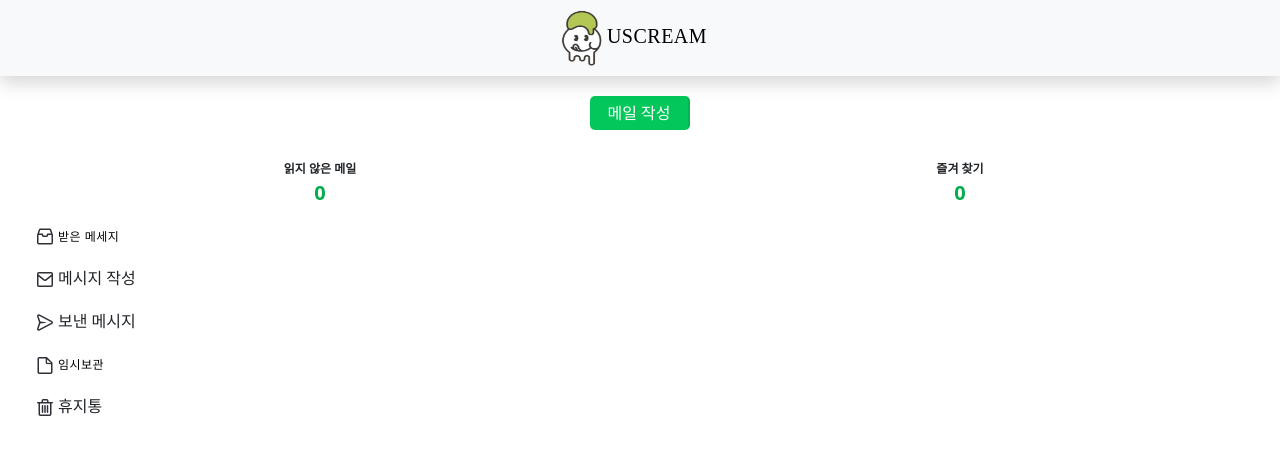
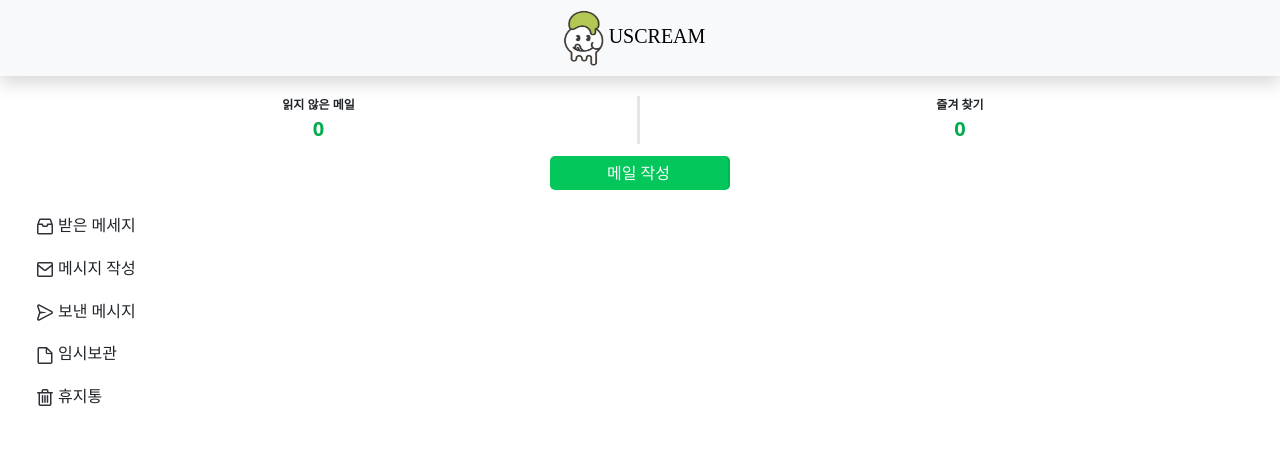
Before and after one commit to nonghtt/final_uscream_vue, a Vue app: page /SideBar in a window 1280 px wide. Shown: the top 454 px of the page. Built offline with nearby package versions, Linux system fonts and the light colour scheme; no server answers.

Commit message:
msg all and location scoped

```diff
--- a/src/components/msg/AddMsg.vue
+++ b/src/components/msg/AddMsg.vue
@@ -89,14 +89,12 @@ export default {
             self.array = str_receiver.split(",")                 //array에는 manager 이름이 갯수만큼있다.
             self.searchResults=[];                               //storeid를 담을 배열변수
 
-
                 for(var i=0;i<self.array.length;i++){
 
                    await self.$axios.get("http://localhost:8085/store/manager/" + self.array[i], { params: { name: self.array[i]} })
                         .then(res => {
 
                             self.searchResults[i] = res.data;
-
                             if(res.data=='전송오류'){
                                 self.searchResults[i] = self.array[i];
                             }
@@ -113,6 +111,14 @@ export default {
             this.alertname = [];
             const name = [];
 
+            if(self.title==''||self.receiver==''){
+                if(self.title==''){
+                    alert("제목을 입력하세요.")
+                }else{
+                    alert("받는 사람을 입력해주세요")
+                }
+            }
+            else{
 
             for (var i = 0; i < self.searchResults.length; i++) {
 
@@ -141,19 +147,21 @@ export default {
                 alert("["+self.alertname+"]"+ "  없는 사용자입니다.");
             }
             self.$router.push({ name: 'SendMsg' });
+        }
         },
-
-
-
-
         async tempmsg() {
             const self = this;
             this.alertname = [];
             const name = [];
             let sender = sessionStorage.getItem("loginId");
 
+
+
+
+            if(self.title==''){
+                    alert("제목을 입력하세요.")
+            }else{
             for (let i=0;i<self.searchResults.length;i++) {
-
                 let form = new FormData();
                 form.append('sender', sender);
                 form.append('receiver', self.searchResults[i]);
@@ -162,7 +170,8 @@ export default {
                 if (self.file) {
                     form.append('mfile', self.file);
                 }
-              await self.$axios.post("http://localhost:8085/msg/temp", form, { headers: { "Content-Type": "multipart/form-data" } })
+              await self.$axios.post("http://localhost:8085/msg/temp", form, { headers: { "Content-Type": "multipart/form-data"}})
+
             }
             for (var j = 0; j < name.length; j++) {
                 const res = await self.$axios.get("http://localhost:8085/msg/search/" + name[j])
@@ -175,16 +184,13 @@ export default {
                 alert("["+self.alertname+"]"+ "  없는 사용자입니다.");
             }
             self.$router.push({ name: 'ReceiveMsg' });
+        }
         },
 
-        // selectStoreId(storeid) {
-        //     const self = this;
-        //     self.receiver = storeid;
-        //     self.searchResults = [];
-        // }
 
+        }
     }
-}
+
 </script>
 
 
--- a/src/components/msg/AddTempMsg.vue
+++ b/src/components/msg/AddTempMsg.vue
@@ -100,6 +100,14 @@ export default {
 
             self.searchResults.push(self.dto.receiver.storeid);
 
+            if(self.dto.title==''|| self.dto.receiver.storeid==''){
+                if(self.dto.title==''){
+                    alert("제목을 입력해주세요.");
+                }else{
+                    alert("받는 사람을 입력해주세요.")
+                }
+            }else{
+
             for (var i = 0; i < self.searchResults.length; i++) {
 
                 let form = new FormData();
@@ -128,6 +136,7 @@ export default {
                 alert("["+self.alertname+"]"+ "  없는 사용자입니다.");
             }
             self.$router.push({ name: 'SendMsg' });
+        }
         },
         delmsg(num) {
             const self = this
--- a/src/components/msg/DelMsg.vue
+++ b/src/components/msg/DelMsg.vue
@@ -17,11 +17,10 @@
         </div>
         <div class="middlebar_container">
             <div class="middlebar">
-                <input type="button" class="but f btncolor" value="메일 작성" v-on:click="addmsg()">
-                <input type="button" class="but btncolor" value="영구삭제" v-on:click="delmsg()">
+                <input type="button" class="but f btncolor" value="영구삭제" v-on:click="delmsg()">
+                <input type="button" class="but btncolor" value="비우기" v-on:click="delallmsg()">
                 <input type="button" class="but btncolor" value="즐겨찾기" v-on:click="marklist()">
-                <input type="button" class="but btncolor" value="읽음" v-on:click="readlist()">
-                <input type="button" class="but e btncolor" value="비우기" v-on:click="delallmsg()">
+                <input type="button" class="but e btncolor" value="읽음" v-on:click="readlist()">
             </div>
             <div class="searchbar">
                 <form>
--- a/src/components/msg/MarkMsg.vue
+++ b/src/components/msg/MarkMsg.vue
@@ -15,8 +15,7 @@
         </div>
         <div class="middlebar_container" style="border-bottom: 1px solid;">
             <div class="middlebar">
-                <input type="button"  class="but f btncolor" value="메일 작성" v-on:click="addmsg()">
-                <input type="button"  class="but btncolor" value="휴지통으로" v-on:click="delmsg(msg.num)">
+                <input type="button"  class="but f btncolor" value="휴지통으로" v-on:click="delmsg(msg.num)">
                 <input type="button"  class="but btncolor" value="즐찾" v-on:click="marklist()">
                 <input type="button"  class="but e btncolor" value="읽음" v-on:click="readlist()">
             </div>
--- a/src/components/msg/ReceiveMsg.vue
+++ b/src/components/msg/ReceiveMsg.vue
@@ -14,8 +14,7 @@
             </div>
             <div class="middlebar_container" style="border-bottom: 1px solid;">
                 <div class="middlebar">
-                <input type="button" class="but f btncolor" value="메일 작성" v-on:click="addmsg()">
-                <input type="button" class="but btncolor" value="휴지통으로" v-on:click="delmsg()">
+                    <input type="button" class="but f btncolor" value="휴지통으로" v-on:click="delmsg()">
                     <input type="button" class="but btncolor" value="즐겨찾기" v-on:click="marklist()">
                     <input type="button" class="but e btncolor" value="읽음" v-on:click="readlist()">
                 </div>
@@ -37,19 +36,29 @@
                             <img class="lcon" :src="readimg" v-if="msg.readcheck == 1" v-on:click="read(msg.msgnum)">
                             <img class="lcon" :src="readimg2" v-else v-on:click="read(msg.msgnum)">
                         </td>
-                    <td :class="{ 'bold': msg.readcheck === true }">{{msg.sender.managername}}</td>
-                    <td v-on:click="detail(msg.msgnum)" :class="{ 'bold': msg.readcheck === true }" @mouseover="changeCursor">
+                        <td :class="{ 'bold': msg.readcheck === true }">{{ msg.sender.managername }}</td>
+                        <td v-on:click="detail(msg.msgnum)" :class="{ 'bold': msg.readcheck === true }"
+                            @mouseover="changeCursor">
                             <span :class="['limited-title']">{{ truncateTitle(msg.title, 20) }}</span>
                         </td>
-                    <td :class="{ 'bold': msg.readcheck === true }">{{msg.msgdate}}</td>
+                        <td :class="{ 'bold': msg.readcheck === true }">{{ msg.msgdate }}</td>
                     </tr>
                 </table>
             </div>
             <div class="pagination">
                 <button :disabled="currentPage === 1" @click="prevPage">이전</button>
-            <div v-for="pageNumber in totalPages" :key="pageNumber">
-                <button :class="{ active: currentPage === pageNumber }" @click="goToPage(pageNumber)">{{ pageNumber   }}</button>
+
+
+
+                <div v-for="i in pagearray" :key="i">
+                    <button :class="{ active: currentPage === i }" @click="goToPage(i)">
+                        {{ i }}
+                    </button>
                 </div>
+
+
+
+
                 <button :disabled="currentPage === totalPages" @click="nextPage">다음</button>
             </div>
         </div>
@@ -68,7 +77,7 @@ export default {
             countall: 0,
             count: 0,
             id: sessionStorage.getItem("loginId"),
-            sender:'',
+            sender: '',
             markimg: require("../../assets/staron.png"),
             markimg2: require("../../assets/starnomal.png"),
             readimg: require("../../assets/msgnoread.png"),
@@ -79,8 +88,9 @@ export default {
             clickmsg: [],
             currentPage: 1,
             pageSize: 15,
-            title:'',
-            maxLength:20
+            title: '',
+            maxLength: 20,
+            pagearray: [1, 2, 3, 4, 5],
         }
     },
     created: function () {
@@ -108,16 +118,20 @@ export default {
     },
 
     methods: {
+        // 제목 ...으로 자르기 메서드
         truncateTitle(title, maxLength) {
             if (title.length > maxLength) {
                 return title.substring(0, maxLength) + '...';
             }
             return title;
         },
+        // div에 마우스오버하면 클릭 버튼으로
         changeCursor() {
 
             event.target.style.cursor = 'pointer';
         },
+
+        //체크박스 배열에 담는 메서드
         checklist() {
             this.checkedmsg = [];
             for (let i = 0; i < this.checked.length; i++) {
@@ -128,6 +142,7 @@ export default {
                 }
             }
         },
+        // 체크 박스로 즐찾
         marklist() {
 
             const self = this;
@@ -138,11 +153,13 @@ export default {
             }
             window.location.reload();
         },
+        // 그냥 즐찾
         mark(num) {
             const self = this
             self.$axios.patch("http://localhost:8085/msg/mark/check/" + num)
             window.location.reload();
         },
+        // 체크 박스로 읽음
         readlist() {
             const self = this;
             for (let i = 0; i < this.checkedmsg.length; i++) {
@@ -151,11 +168,13 @@ export default {
             }
             window.location.reload();
         },
+        // 그냥 읽음
         read(num) {
             const self = this
             self.$axios.patch("http://localhost:8085/msg/read/check/" + num)
             window.location.reload();
         },
+        // 휴지통으로
         delmsg() {
             const self = this
             for (let i = 0; i < this.checkedmsg.length; i++) {
@@ -164,55 +183,77 @@ export default {
             }
             self.$router.push({ name: 'DelMsg' })
         },
-
+        // 상세 페이지
         detail(num) {
             const self = this
             self.$axios.patch("http://localhost:8085/msg/read/detail/check/" + num)
             self.$router.push({ name: 'DetailMsg', query: { 'num': num } })
         },
+        // 글 작성 페이지로 이동
         addmsg() {
             this.$router.push({ name: 'AddMsg' });
         },
+        // 받은 메시지 페이지에서 보낸 사람으로 검색하는 메서드
         async receivemsgsearch() {
             const self = this;
             let receiver = self.id
 
             self.sender = document.getElementById("searchbar").value;
-            await self.$axios.get("http://localhost:8085/store/manager/"+ self.sender,{ params: { name: self.sender} })
+            await self.$axios.get("http://localhost:8085/store/manager/" + self.sender, { params: { name: self.sender } })
                 .then(res => {
-                           self.sender= res.data;
+                    self.sender = res.data;
                 })
             self.$axios.get("http://localhost:8085/msg/receivemsg/" + self.sender + "/" + receiver)
                 .then(function (res) {
                     self.list = res.data.msglist;
                 })
         },
+
+        // 페이징
         prevPage() {
             this.currentPage--;
+            this.lookFivePage(this.currentPage)
         },
         nextPage() {
-
             this.currentPage++;
+            this.lookFivePage(this.currentPage)
         },
         goToPage(pageNumber) {
+            this.lookFivePage(pageNumber)
             this.currentPage = pageNumber;
         },
 
+        lookFivePage(pageNumber) {
+            if (pageNumber == 1 || pageNumber == 2) {   // 1,2페이지 클릭했을 때 1, 2, 3, 4, 5 뜨게 만들어주기
+                for (let i = 0; i < this.pagearray.length; i++) {
+                    this.pagearray[i] = i + 1;
+                }
+            } else if (pageNumber == this.totalpages || pageNumber == (this.totalpages - 1)) {  // 마지막이랑 마지막-1 페이지 클릭했을 때
+                for (let i = 0; i < this.pagearray.length; i++) {
+                    this.pagearray[i] = this.totalpages - 4 + i;
+                }
+            } else {   // 그 중간의 것들 클릭
+                if (pageNumber > 3) {
+                    for (let i = 0; i < this.pagearray.length; i++) {
+                        this.pagearray[i] = pageNumber - 2 + i;
+                    }
+                }
+            }
         }
 
+    }
 }
 </script>
 
 
 <style scoped>
-
 body {
-  font-family:  'Noto Sans KR', sans-serif;
+    font-family: 'Noto Sans KR', sans-serif;
     background-color: rgb(255, 255, 254);
 }
 
 
-.full_container{
+.full_container {
     display: flex;
 }
 
@@ -220,7 +261,7 @@ body {
     display: inline-block;
     width: 220px;
     text-align: left;
-    border-right:  rgb(157, 157, 157);
+    border-right: rgb(157, 157, 157);
     background-color: rgb(255, 255, 254);
     height: 770px;
 }
@@ -235,9 +276,10 @@ h3 {
     background-color: #fff;
 }
 
-.head_text{
+.head_text {
     font-weight: bold;
 }
+
 .topbar {
     text-align: left;
     margin-top: 2%;
@@ -330,13 +372,13 @@ table {
 
 tr {
     border-bottom: 1px solid rgba(0, 0, 0, .1);
-    height:35px;
+    height: 35px;
 }
 
 td {
     padding-top: 7px;
     padding-bottom: 12px;
-    font-size:12.5px;
+    font-size: 12.5px;
 }
 
 td:nth-child(1) {
@@ -416,4 +458,5 @@ td:nth-child(4) {
 
 .bold {
     font-weight: bold;
-}</style>
+}
+</style>
--- a/src/components/msg/ReplyMsg.vue
+++ b/src/components/msg/ReplyMsg.vue
@@ -70,6 +70,14 @@ export default {
         async addmsg() {
             const self = this;
 
+            if(self.dto.title==''|| self.dto.receiver.storeid==''){
+                if(self.dto.title==''){
+                    alert("제목을 입력해주세요.");
+                }else{
+                    alert("받는 사람을 입력해주세요.")
+                }
+            }else{
+
                 let form = new FormData();
                 form.append('sender', sessionStorage.getItem("loginId"));
                 form.append('receiver', self.dto.receiver.storeid);
@@ -85,6 +93,7 @@ export default {
 
 
             self.$router.push({ name: 'SendMsg' });
+            }
         },
         tempmsg() {
             const self =this;
--- a/src/components/msg/SendMsg.vue
+++ b/src/components/msg/SendMsg.vue
@@ -14,8 +14,7 @@
         </div>
         <div class="middlebar_container" style="border-bottom: 1px solid;">
             <div class="middlebar">
-                <input type="button" class="but f btncolor" value="메일 작성" v-on:click="addmsg()">
-                <input type="button" class="but btncolor" value="휴지통으로" v-on:click="delmsg()">
+                <input type="button" class="but f btncolor" value="휴지통으로" v-on:click="delmsg()">
                 <input type="button" class="but btncolor" value="즐겨찾기" v-on:click="marklist()">
                 <input type="button" class="but e btncolor" value="읽음" v-on:click="readlist()">
             </div>
--- a/src/components/msg/TempMsg.vue
+++ b/src/components/msg/TempMsg.vue
@@ -21,8 +21,7 @@
 
         <div class="middlebar_container" style="border-bottom: 1px solid;">
             <div class="middlebar">
-                <input type="button" class="but f btncolor" value="메일 작성" v-on:click="addmsg()">
-                <input type="button" class="but btncolor" value="휴지통으로" v-on:click="delmsg()">
+                <input type="button" class="but f btncolor" value="휴지통으로" v-on:click="delmsg()">
                 <input type="button" class="but btncolor" value="즐겨찾기" v-on:click="marklist()">
                 <input type="button" class="but e btncolor" value="읽음" v-on:click="readlist()">
             </div>
--- a/src/components/storeaccount/location.vue
+++ b/src/components/storeaccount/location.vue
@@ -156,7 +156,7 @@ import axios from "axios";
     },
   };
   </script>
-  <style>
+  <style scoped>
 @import url("https://cdnjs.cloudflare.com/ajax/libs/font-awesome/4.7.0/css/font-awesome.css");
 
 
--- a/src/views/SideBar.vue
+++ b/src/views/SideBar.vue
@@ -2,14 +2,10 @@
     <div class="Sidebar">
 
 
-        <div class="div_but">
-            <input type="button" class="but f e btncolor" value="메일 작성" v-on:click="addmsg()">
-
-        </div>
         <div class="head_ul">
             <div class="readmsg">
-                <div class="bold">읽지 않은 메일</div>
-                <div class="head_number">{{ read }}</div>
+                <div class="bold line ">읽지 않은 메일</div>
+                <div class="head_number line">{{ read }}</div>
             </div>
             <div class="markmsg" v-on:click="markmsg()" @mouseover="changeCursor">
                 <div class="bold">즐겨 찾기</div>
@@ -17,6 +13,10 @@
             </div>
         </div>
 
+        <div class="div_but">
+            <input type="button" class="but f e btncolor" value="메일 작성" v-on:click="addmsg()">
+
+        </div>
         <div class="menu_bar">
 
 
@@ -151,11 +151,15 @@ body {
     margin-right: 3px;
 }
 
+.line{
+    border-right: 3px solid rgba(0, 38, 7, 0.108);
+}
 .head_ul {
-    margin-top: 30px;
-    margin-bottom: 15px;
+    margin-top: 20px;
+    margin-bottom: 12px;
     display: flex;
     font-size: 12px;
+
 }
 
 .head_number{
@@ -213,9 +217,11 @@ ul {
 
 
 .div_but{
-    margin-top: 20px;
-    margin-bottom: 10px;
+    margin-top: 2px;
+    margin-bottom: 23px;
     text-align: center;
+    margin-right:11px;
+    margin-left: 10px;
 }
 
 .btncolor:hover {
@@ -228,7 +234,7 @@ ul {
     background-color: #03c75a;
     font-weight: 550;
     padding: 5px 10px;
-    width: 100px;
+    width: 180px;
 }
 
 .but {
```
Lines whose indentation alone changed are shown as unchanged.
